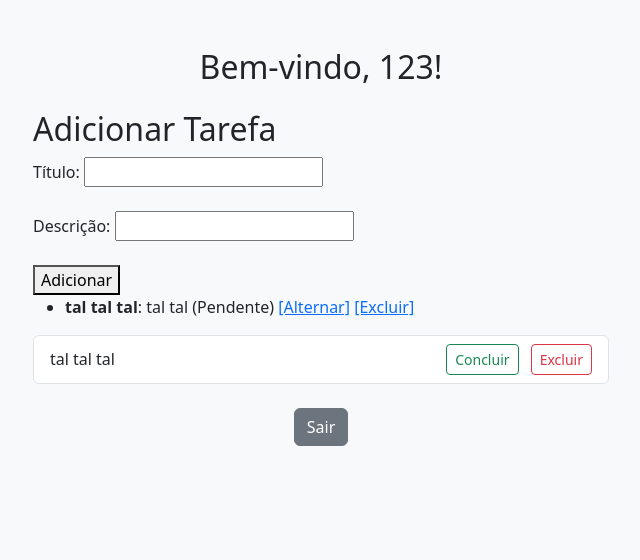
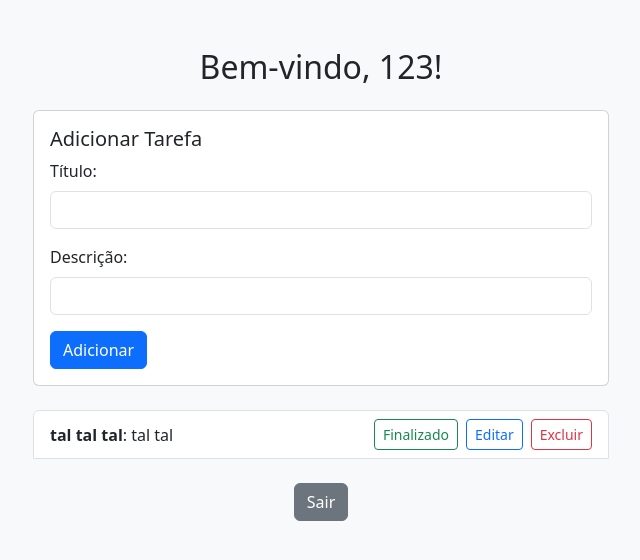
Before and after one commit to emanueltav/to-do_list, a Flask app: page / in a window 1280 px wide. Shown: the top 560 px of the page, without its empty margins (319-959 px from the left). Run offline with Flask 3, Linux system fonts and the light colour scheme; a user stored in the database is signed in; data comes from the database, SQL or seed files in the repository; both versions use the stored data as it was after the commit.

Commit message:
editar tarefa feita

```diff
--- a/app.py
+++ b/app.py
@@ -19,6 +19,7 @@ class User(db.Model):
     password = db.Column(db.String(100), nullable=False)
     tasks = db.relationship('Task', backref='user', lazy=True)
 
+
 class Task(db.Model):
     id = db.Column(db.Integer, primary_key=True)
     title = db.Column(db.String(200), nullable=False)
@@ -38,7 +39,6 @@ def home():
 
     tasks = Task.query.filter_by(user_id=user.id).all()
     return render_template('home.html', tasks=tasks, user=user)
-
 
 
 @app.route('/register', methods=['GET', 'POST'])
@@ -105,7 +105,6 @@ def add_task():
     return redirect(url_for('home'))
 
 
-
 @app.route('/delete/<int:task_id>')
 def delete_task(task_id):
     task = Task.query.get(task_id)
@@ -124,7 +123,7 @@ def toggle_task(task_id):
     return redirect(url_for('home'))
 
 
-@app.route('/edit/<int:task_id>', methods=['GET', 'POST'])
+@app.route('/edit/<int:task_id>', methods=['POST'])
 def edit_task(task_id):
     if 'user_id' not in session:
         return redirect(url_for('login'))
@@ -134,21 +133,17 @@ def edit_task(task_id):
     if not task or task.user_id != session['user_id']:
         return 'Tarefa não encontrada ou acesso negado.'
 
-    if request.method == 'POST':
-        title = request.form['title'].strip()
-        description = request.form['description'].strip()
+    title = request.form['title'].strip()
+    description = request.form['description'].strip()
 
-        if not title or not description:
-            return 'Título e descrição são obrigatórios!'
+    if not title or not description:
+        return 'Título e descrição são obrigatórios!'
 
-        task.title = title
-        task.description = description
-        db.session.commit()
+    task.title = title
+    task.description = description
+    db.session.commit()
 
-        return redirect(url_for('home'))
-
-    return render_template('edit_task.html', task=task)
-
+    return redirect(url_for('home'))
 
 
 if __name__ == '__main__':
--- a/templates/home.html
+++ b/templates/home.html
@@ -2,7 +2,7 @@
 <html lang="pt-br">
 <head>
   <meta charset="UTF-8" />
-  <title>Minha To-Do List</title>
+  <title>To-Do List</title>
   <link href="https://cdn.jsdelivr.net/npm/bootstrap@5.3.3/dist/css/bootstrap.min.css" rel="stylesheet" />
 </head>
 <body class="bg-light">
@@ -10,55 +10,84 @@
   <div class="container py-5" style="max-width: 600px;">
     <h2 class="mb-4 text-center">Bem-vindo, {{ user.username }}!</h2>
 
-    <h2>Adicionar Tarefa</h2>
-<form method="POST" action="{{ url_for('add_task') }}">
-    <label>Título:</label>
-    <input type="text" name="title" required><br><br>
 
-    <label>Descrição:</label>
-    <input type="text" name="description" required><br><br>
-
-    <button type="submit">Adicionar</button>
-</form>
-
-<ul>
-    {% for task in tasks %}
-        <li>
-            <strong>{{ task.title }}</strong>: {{ task.description }}
-            {% if task.is_done %}
-                (Concluído)
-            {% else %}
-                (Pendente)
-            {% endif %}
-            <a href="{{ url_for('toggle_task', task_id=task.id) }}">[Alternar]</a>
-            <a href="{{ url_for('delete_task', task_id=task.id) }}">[Excluir]</a>
-        </li>
-    {% endfor %}
-</ul>
+    <div class="card mb-4">
+      <div class="card-body">
+        <h5 class="card-title">Adicionar Tarefa</h5>
+        <form method="POST" action="{{ url_for('add_task') }}">
+          <div class="mb-3">
+            <label class="form-label">Título:</label>
+            <input type="text" class="form-control" name="title" required>
+          </div>
+          <div class="mb-3">
+            <label class="form-label">Descrição:</label>
+            <input type="text" class="form-control" name="description" required>
+          </div>
+          <button type="submit" class="btn btn-primary">Adicionar</button>
+        </form>
+      </div>
+    </div>
 
 
     {% if tasks %}
     <ul class="list-group mb-4">
       {% for task in tasks %}
       <li class="list-group-item d-flex justify-content-between align-items-center">
-        <span class="{% if task.is_done %}text-decoration-line-through text-muted{% endif %}">
-          {{ task.title }}
-        </span>
         <div>
+          <span class="{% if task.is_done %}text-decoration-line-through text-muted{% endif %}">
+            <strong>{{ task.title }}</strong>: {{ task.description }}
+          </span>
+        </div>
+        <div class="d-flex">
           <a href="{{ url_for('toggle_task', task_id=task.id) }}" class="btn btn-sm btn-outline-success me-2">
-            {% if task.is_done %}Desfazer{% else %}Concluir{% endif %}
+            {% if task.is_done %}Desfazer{% else %}Finalizado{% endif %}
           </a>
+
+          <button class="btn btn-sm btn-outline-primary me-2"
+                  data-bs-toggle="modal"
+                  data-bs-target="#editModal{{ task.id }}">
+            Editar
+          </button>
           <a href="{{ url_for('delete_task', task_id=task.id) }}" class="btn btn-sm btn-outline-danger"
              onclick="return confirm('Tem certeza que deseja excluir esta tarefa?');">
             Excluir
           </a>
         </div>
       </li>
+
+
+      <div class="modal fade" id="editModal{{ task.id }}" tabindex="-1" aria-labelledby="editModalLabel{{ task.id }}" aria-hidden="true">
+        <div class="modal-dialog">
+          <div class="modal-content">
+            <form method="POST" action="{{ url_for('edit_task', task_id=task.id) }}">
+              <div class="modal-header">
+                <h5 class="modal-title" id="editModalLabel{{ task.id }}">Editar Tarefa</h5>
+                <button type="button" class="btn-close" data-bs-dismiss="modal" aria-label="Fechar"></button>
+              </div>
+              <div class="modal-body">
+                <div class="mb-3">
+                  <label class="form-label">Título:</label>
+                  <input type="text" class="form-control" name="title" value="{{ task.title }}" required>
+                </div>
+                <div class="mb-3">
+                  <label class="form-label">Descrição:</label>
+                  <input type="text" class="form-control" name="description" value="{{ task.description }}" required>
+                </div>
+              </div>
+              <div class="modal-footer">
+                <button type="button" class="btn btn-secondary" data-bs-dismiss="modal">Cancelar</button>
+                <button type="submit" class="btn btn-primary">Salvar Alterações</button>
+              </div>
+            </form>
+          </div>
+        </div>
+      </div>
       {% endfor %}
     </ul>
     {% else %}
       <div class="alert alert-info text-center">Nenhuma tarefa cadastrada.</div>
     {% endif %}
+
 
     <div class="text-center">
       <a href="{{ url_for('logout') }}" class="btn btn-secondary">Sair</a>
```
Also changed, not shown: templates/lists/edit_list.html (deleted, +0 -19 lines), templates/lists/index.html (deleted, +0 -28 lines), templates/users/edit_user.html (deleted, +0 -19 lines), templates/users/users.html (deleted, +0 -25 lines), database.db (added).
